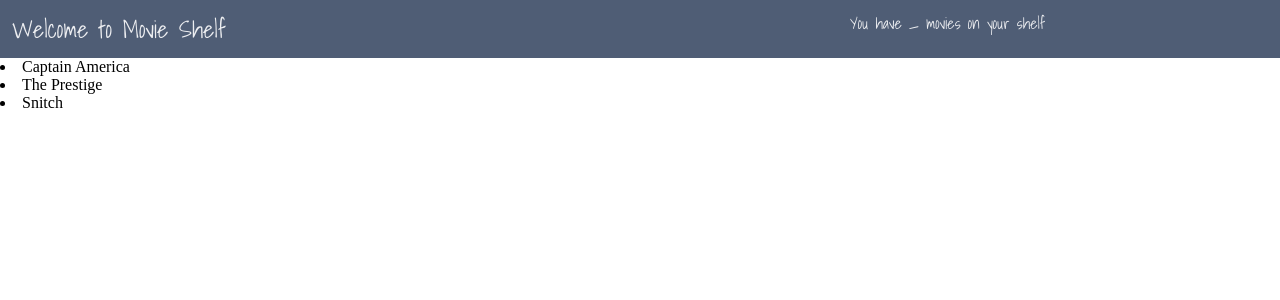
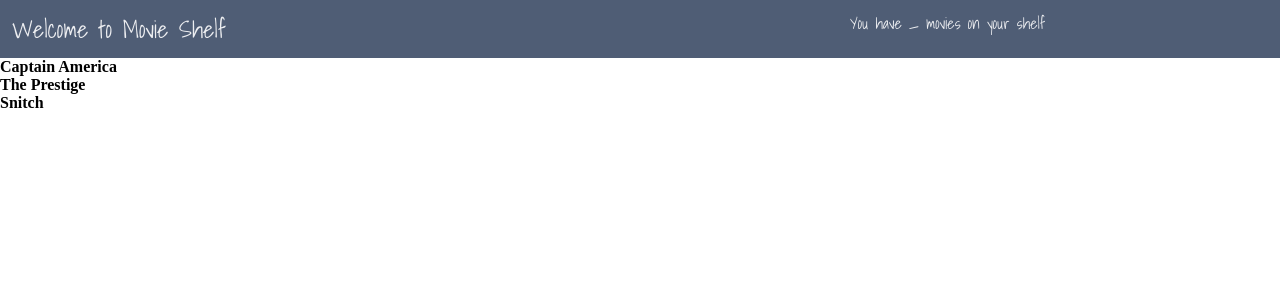
Before and after one commit to AustinFarnsworth/movie-shelf, a React (Create React App) app in the folder client/: page / in a window 1280 px wide. Shown: the top 300 px of the page. Built offline with nearby package versions, Linux system fonts and the light colour scheme.

Commit message:
movie component started

```diff
--- a/client/src/ components/movies.js
+++ b/client/src/ components/movies.js
@@ -1,30 +1,11 @@
 import React, {useState} from "react";
 
-function Movies() {
-  const [movies, setMovie] = useState([
-    {
-      name: "Captain America",
-      price: "29.99",
-      id: "1234",
-    },
-    {
-      name: "The Prestige",
-      price: "99.99",
-      id: "1233",
-    },
-    {
-      name: "Snitch",
-      price: "20.95",
-      id: "1232",
-    },
-  ]);
+const Movies = (props) => {
   return (
     <div>
-      {movies.map((movie) => (
-        <li>{movie.name}</li>
-      ))}
+      <h4>{props.name}</h4>
     </div>
   );
-}
+};
 
 export default Movies;
--- /dev/null
+++ b/client/src/ components/moviesList.js
@@ -0,0 +1,31 @@
+import React, {useState} from "react";
+import Movies from "./movies";
+
+function MoviesList() {
+  const [movies, setMovie] = useState([
+    {
+      name: "Captain America",
+      price: "29.99",
+      id: "1234",
+    },
+    {
+      name: "The Prestige",
+      price: "99.99",
+      id: "1233",
+    },
+    {
+      name: "Snitch",
+      price: "20.95",
+      id: "1232",
+    },
+  ]);
+  return (
+    <div>
+      {movies.map((movie) => (
+        <Movies name={movie.name} />
+      ))}
+    </div>
+  );
+}
+
+export default MoviesList;
--- a/client/src/App.js
+++ b/client/src/App.js
@@ -1,12 +1,12 @@
 import "./App.css";
 import Topbar from "./ components/topbar";
-import Movies from "./ components/movies";
+import MoviesList from "./ components/moviesList";
 
 function App() {
   return (
     <div className="App">
       <Topbar />
-      <Movies />
+      <MoviesList />
     </div>
   );
 }
```
Also changed, not shown: client/src/ components/moviesList.css (added).
